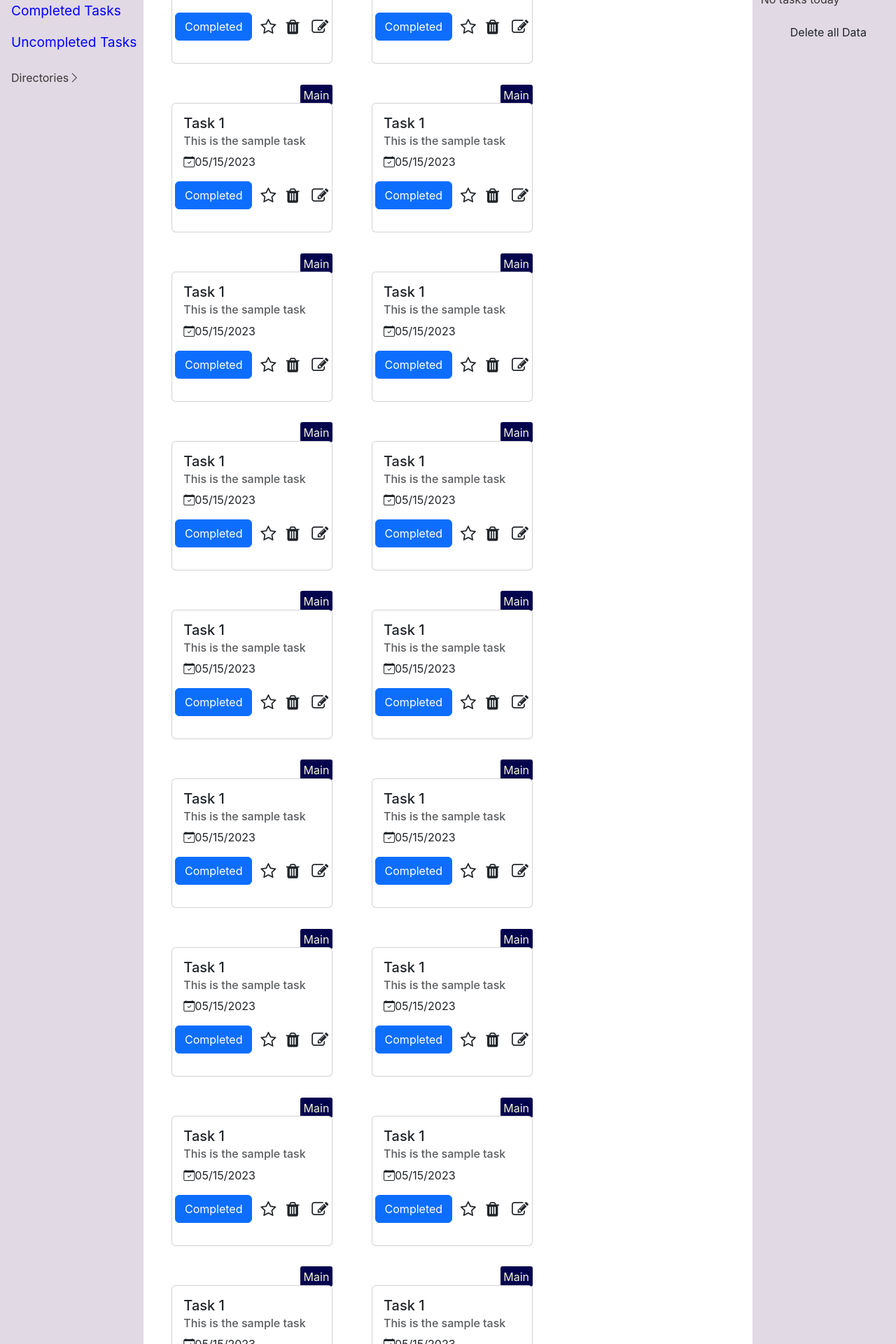
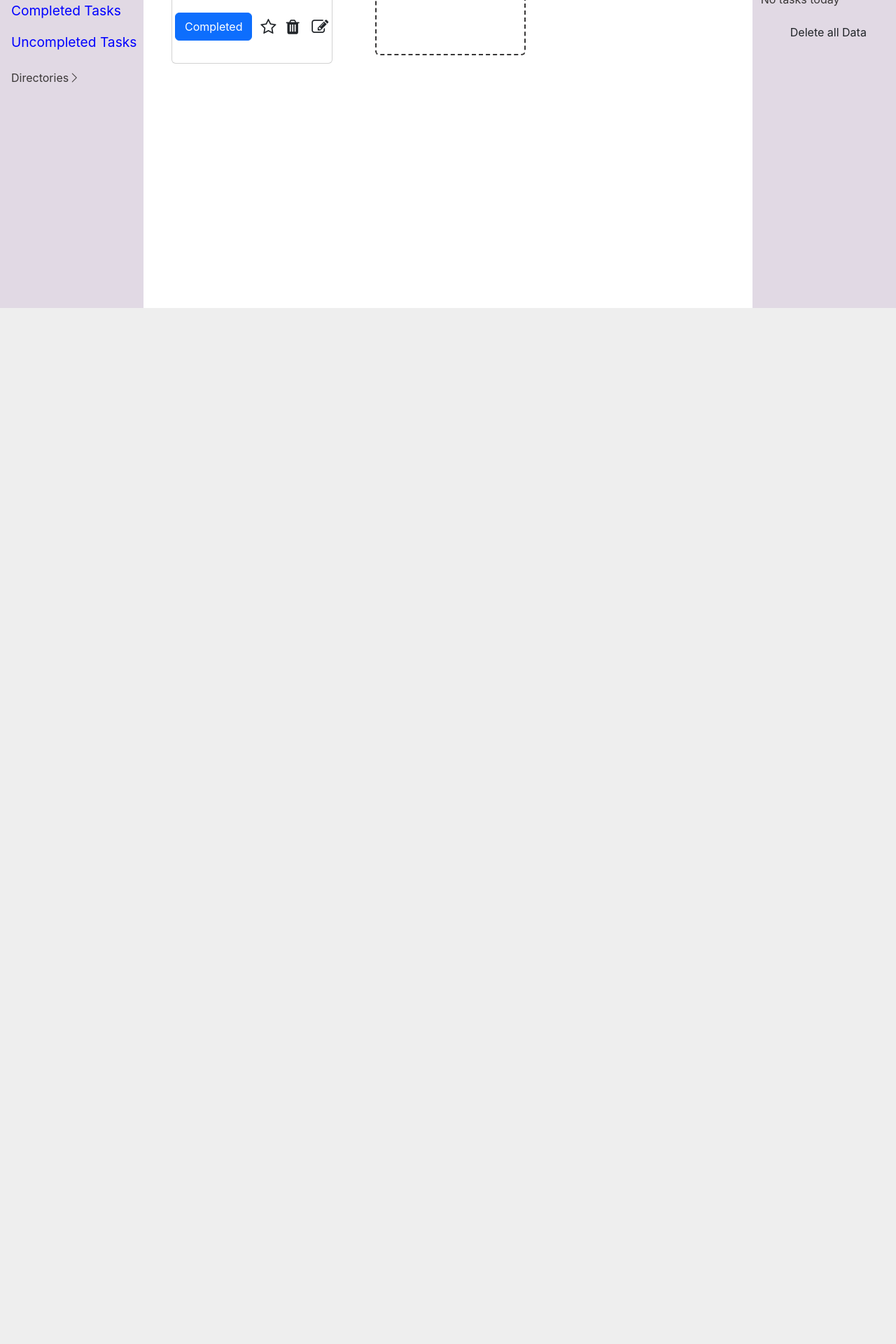
Before and after one commit to charankulal/myTasks, a React (Create React App) app: page / in a window 1280 px wide. Shown: the part 360-2280 px from the top of the page at 70% size. After the commit the page ends 800 px from the top, so only its background shows below. Built offline with nearby package versions, Linux system fonts and the light colour scheme.

Commit message:
Stable version

```diff
--- a/src/Components/Card.js
+++ b/src/Components/Card.js
@@ -3,6 +3,7 @@ import $ from "jquery";
 import "../Styles/Card.css";
 
 const Card = (props) => {
+
   $(document).ready(function () {
     let i = 0;
     $(".star").on("click", function () {
@@ -43,8 +44,8 @@ const Card = (props) => {
             <h6 className="card-subtitle mb-2 text-body-secondary">
               This is the sample task
             </h6>
-            <time class="mt-auto flex w-full">
-              <i class="bi bi-calendar-check"></i>
+            <time className="mt-auto flex w-full">
+              <i className="bi bi-calendar-check"></i>
               05/15/2023
             </time>
             <div className="row d-flex my-3">
@@ -57,8 +58,8 @@ const Card = (props) => {
                 Completed
               </button>
               <i className="fa star fa-star-o my-2 col-2 fs-4"></i>
-              <i class="fa fa-trash my-2 col-2 fs-4" aria-hidden="true"></i>
-              <i class="fa fa-edit my-2 col-2 fs-4" aria-hidden="true"></i>
+              <i className="fa fa-trash my-2 col-2 fs-4" aria-hidden="true"></i>
+              <i className="fa fa-edit my-2 col-2 fs-4" aria-hidden="true"></i>
             </div>
           </div>
         </div>
--- a/src/Components/CenterSection.js
+++ b/src/Components/CenterSection.js
@@ -1,12 +1,4 @@
-/**
- * The `CenterSection` component is a React component that renders a section in the center of the page
- * with various elements such as a search input, date display, buttons, and a modal for adding a new
- * task.
- * @param props - The `props` parameter is an object that contains any properties passed to the
- * `CenterSection` component. These properties can be accessed using dot notation, such as
- * `props.isDarkMode`.
- * @returns The CenterSection component is being returned.
- */
+
 import React, { useState } from "react";
 import "../Styles/CenterSection.css";
 import NewTaskModal from "./NewTaskModal";
@@ -14,6 +6,10 @@ import "../Styles/NewTaskModal.css";
 import Card from "./Card";
 
 export default function CenterSection(props) {
+
+
+
+
   var date = new Date().toDateString();
   const [list, setlist] = useState(false);
 
@@ -25,6 +21,9 @@ export default function CenterSection(props) {
   const gridView = () => {
     setlist(false);
   };
+
+
+
 
   return (
     <>
@@ -108,6 +107,7 @@ export default function CenterSection(props) {
                         className="form-control"
                         id="date"
                         placeholder="DD-MM-YYYY"
+
                       />
                     </div>
 
@@ -152,6 +152,9 @@ export default function CenterSection(props) {
                         className="mx-3 checkbox"
                         type="checkbox"
                         value=""
+                        name="eimportance"
+                    // onChange={onChange}
+
                       />
 
                       <span className="text">Mark as Completed</span>
@@ -219,25 +222,12 @@ export default function CenterSection(props) {
             </select>
           </div>
         </div>
+
+
+              {/* <Card id={tasks.id} updateTask={updateTask} task={tasks} /> */}
+
         <Card isListView={list} isDarkMode={props.isDarkMode} />
-        <Card isListView={list} isDarkMode={props.isDarkMode} />
-        <Card isListView={list} isDarkMode={props.isDarkMode} />
-        <Card isListView={list} isDarkMode={props.isDarkMode} />
-        <Card isListView={list} isDarkMode={props.isDarkMode} />
-        <Card isListView={list} isDarkMode={props.isDarkMode} />
-        <Card isListView={list} isDarkMode={props.isDarkMode} />
-        <Card isListView={list} isDarkMode={props.isDarkMode} />
-        <Card isListView={list} isDarkMode={props.isDarkMode} />
-        <Card isListView={list} isDarkMode={props.isDarkMode} />
-        <Card isListView={list} isDarkMode={props.isDarkMode} />
-        <Card isListView={list} isDarkMode={props.isDarkMode} />
-        <Card isListView={list} isDarkMode={props.isDarkMode} />
-        <Card isListView={list} isDarkMode={props.isDarkMode} />
-        <Card isListView={list} isDarkMode={props.isDarkMode} />
-        <Card isListView={list} isDarkMode={props.isDarkMode} />
-        <Card isListView={list} isDarkMode={props.isDarkMode} />
-        <Card isListView={list} isDarkMode={props.isDarkMode} />
-        <Card isListView={list} isDarkMode={props.isDarkMode} />
+
 
         <span className="col">
           <NewTaskModal isDarkMode={props.isDarkMode} isListView={list} />
--- /dev/null
+++ b/src/Context/NotesContext.js
@@ -0,0 +1,4 @@
+import { createContext } from "react";
+const NotesContext=createContext()
+
+export default NotesContext
```
Also changed, not shown: src/Context/NotesState.js (added, +138 -0 lines).
